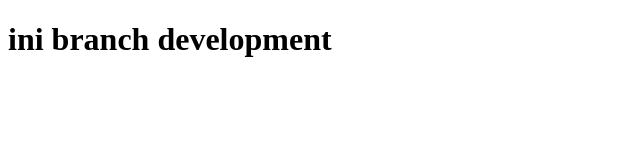
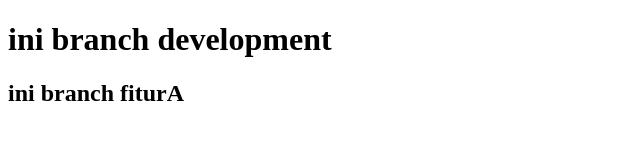
Before and after one commit to AgistaNindy/TugasAgis, a plain HTML site: page index.html in a window 1280 px wide. Shown: the whole page, without its empty margins (0-640 px from the left). Drawn offline with Linux system fonts and the light colour scheme.

Commit message:
membuat fitur

```diff
--- a/index.html
+++ b/index.html
@@ -8,5 +8,6 @@
 </head>
 <body>
     <H1>ini branch development</H1>
+    <h2>ini branch fiturA</h2>
 </body>
 </html>
```
